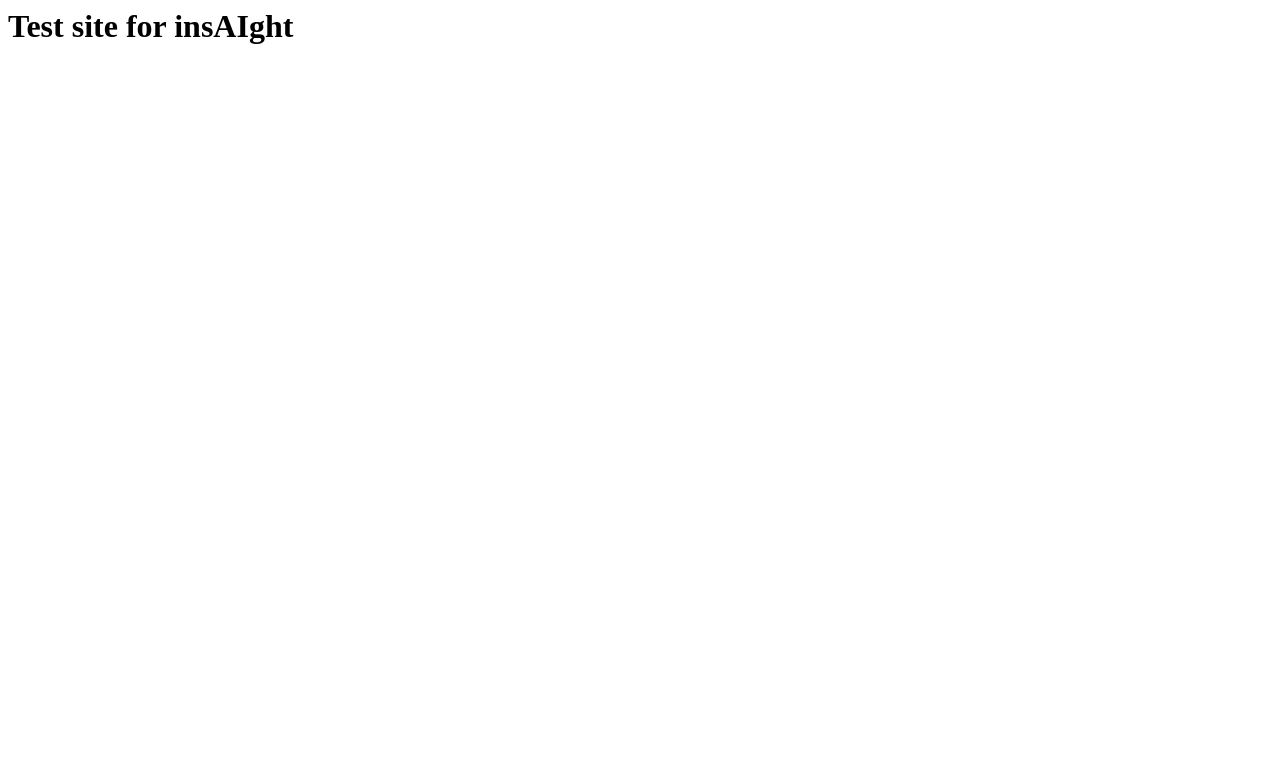
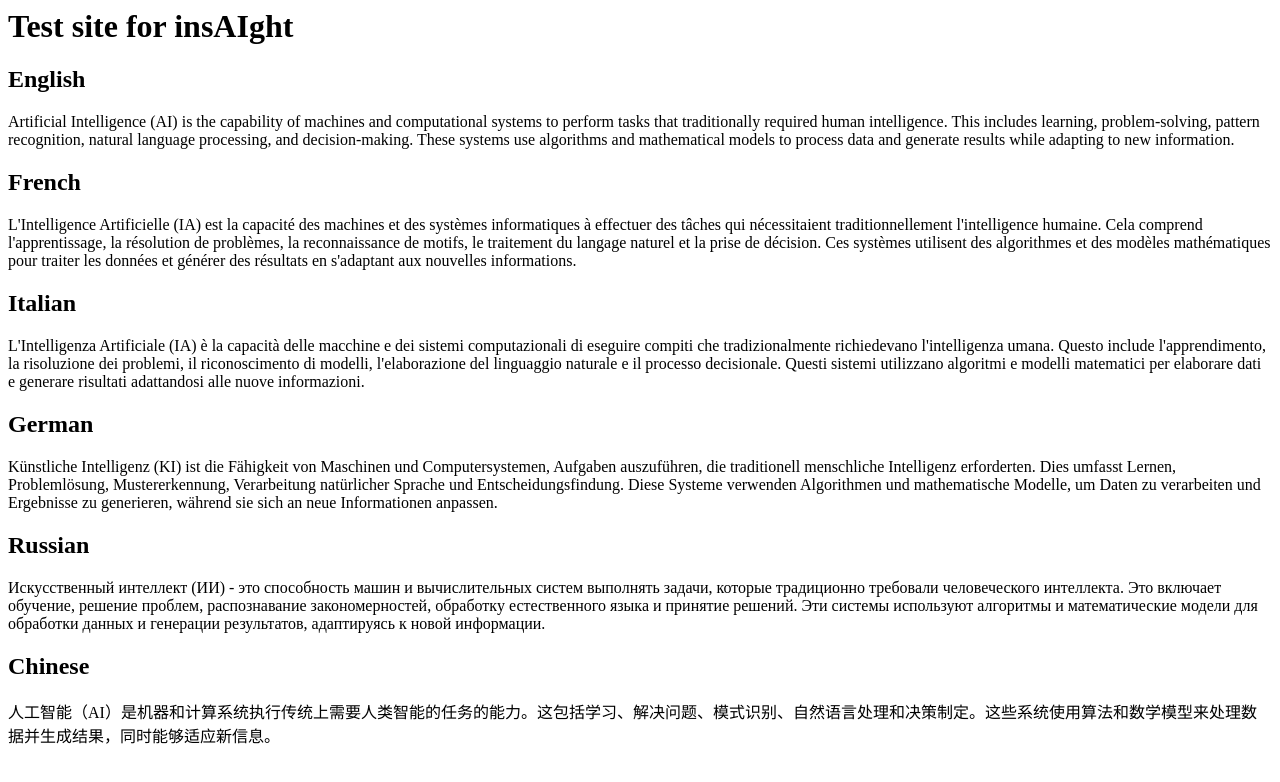
Before and after one commit to pablobenitomar/insAIght-samples, a plain HTML site: page index.html in a window 1280 px wide. Drawn offline with Linux system fonts and the light colour scheme.

Commit message:
updated index.html

```diff
--- a/index.html
+++ b/index.html
@@ -4,5 +4,34 @@
     </head>
     <body>
         <h1>Test site for insAIght</h1>
+        <h2>English</h2>
+<div class="ai-definition">
+Artificial Intelligence (AI) is the capability of machines and computational systems to perform tasks that traditionally required human intelligence. This includes learning, problem-solving, pattern recognition, natural language processing, and decision-making. These systems use algorithms and mathematical models to process data and generate results while adapting to new information.
+</div>
+
+<h2>French</h2>
+<div class="ai-definition">
+L'Intelligence Artificielle (IA) est la capacité des machines et des systèmes informatiques à effectuer des tâches qui nécessitaient traditionnellement l'intelligence humaine. Cela comprend l'apprentissage, la résolution de problèmes, la reconnaissance de motifs, le traitement du langage naturel et la prise de décision. Ces systèmes utilisent des algorithmes et des modèles mathématiques pour traiter les données et générer des résultats en s'adaptant aux nouvelles informations.
+</div>
+
+<h2>Italian</h2>
+<div class="ai-definition">
+L'Intelligenza Artificiale (IA) è la capacità delle macchine e dei sistemi computazionali di eseguire compiti che tradizionalmente richiedevano l'intelligenza umana. Questo include l'apprendimento, la risoluzione dei problemi, il riconoscimento di modelli, l'elaborazione del linguaggio naturale e il processo decisionale. Questi sistemi utilizzano algoritmi e modelli matematici per elaborare dati e generare risultati adattandosi alle nuove informazioni.
+</div>
+
+<h2>German</h2>
+<div class="ai-definition">
+Künstliche Intelligenz (KI) ist die Fähigkeit von Maschinen und Computersystemen, Aufgaben auszuführen, die traditionell menschliche Intelligenz erforderten. Dies umfasst Lernen, Problemlösung, Mustererkennung, Verarbeitung natürlicher Sprache und Entscheidungsfindung. Diese Systeme verwenden Algorithmen und mathematische Modelle, um Daten zu verarbeiten und Ergebnisse zu generieren, während sie sich an neue Informationen anpassen.
+</div>
+
+<h2>Russian</h2>
+<div class="ai-definition">
+Искусственный интеллект (ИИ) - это способность машин и вычислительных систем выполнять задачи, которые традиционно требовали человеческого интеллекта. Это включает обучение, решение проблем, распознавание закономерностей, обработку естественного языка и принятие решений. Эти системы используют алгоритмы и математические модели для обработки данных и генерации результатов, адаптируясь к новой информации.
+</div>
+
+<h2>Chinese</h2>
+<div class="ai-definition">
+人工智能（AI）是机器和计算系统执行传统上需要人类智能的任务的能力。这包括学习、解决问题、模式识别、自然语言处理和决策制定。这些系统使用算法和数学模型来处理数据并生成结果，同时能够适应新信息。
+</div>
     </body>
 </HTML>
```
